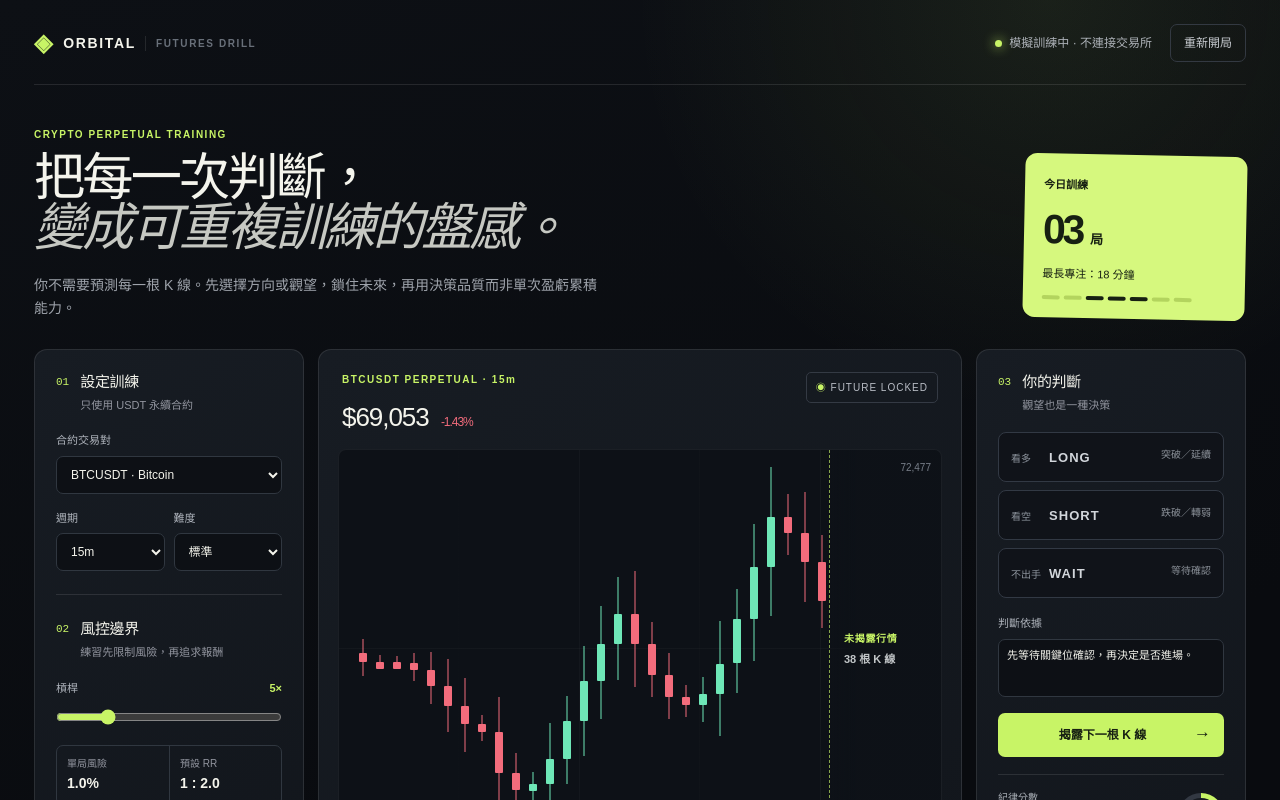
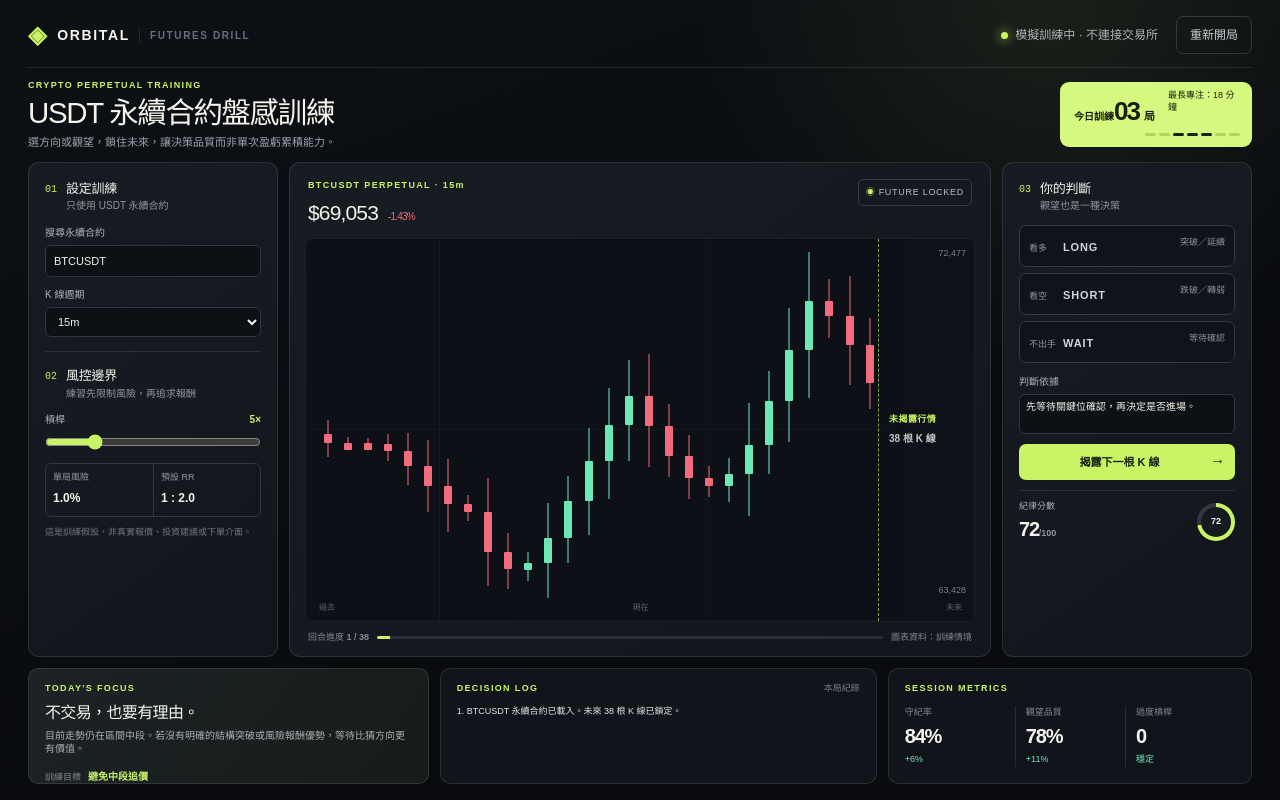
Before and after one commit to Hsiao0809/orbital-futures-drill, a Next.js app: page / in a window 1280 px wide. Shown: the top 800 px of the page. Built offline with nearby package versions, Linux system fonts and the light colour scheme.

Commit message:
Compact training viewport and add contract search

```diff
--- a/app/page.tsx
+++ b/app/page.tsx
@@ -11,9 +11,34 @@ const contracts = [
   { symbol: "SOLUSDT", name: "Solana", price: 164.8, tone: "#48e0b8" },
   { symbol: "XRPUSDT", name: "XRP", price: 0.592, tone: "#56b5ff" },
   { symbol: "DOGEUSDT", name: "Dogecoin", price: 0.132, tone: "#ffcf5a" },
+  { symbol: "BNBUSDT", name: "BNB", price: 604.2, tone: "#f3ba2f" },
+  { symbol: "ADAUSDT", name: "Cardano", price: 0.431, tone: "#5ba8f5" },
+  { symbol: "AVAXUSDT", name: "Avalanche", price: 32.4, tone: "#ef6d73" },
+  { symbol: "LINKUSDT", name: "Chainlink", price: 14.76, tone: "#4b8fff" },
+  { symbol: "DOTUSDT", name: "Polkadot", price: 5.91, tone: "#eb68a8" },
+  { symbol: "LTCUSDT", name: "Litecoin", price: 84.2, tone: "#b9c4d0" },
+  { symbol: "TRXUSDT", name: "TRON", price: 0.116, tone: "#ff5a5f" },
   { symbol: "SUIUSDT", name: "Sui", price: 0.822, tone: "#65d8ff" },
   { symbol: "HYPEUSDT", name: "Hyperliquid", price: 25.48, tone: "#f56aa0" },
   { symbol: "ENAUSDT", name: "Ethena", price: 0.364, tone: "#a9a6ff" },
+  { symbol: "WIFUSDT", name: "dogwifhat", price: 1.64, tone: "#b1d6e7" },
+  { symbol: "PEPEUSDT", name: "Pepe", price: 0.000011, tone: "#74d66e" },
+  { symbol: "FARTCOINUSDT", name: "Fartcoin", price: 0.78, tone: "#e6ca78" },
+  { symbol: "PENGUUSDT", name: "Pudgy Penguins", price: 0.012, tone: "#8be0ed" },
+  { symbol: "BONKUSDT", name: "Bonk", price: 0.000018, tone: "#f2a848" },
+  { symbol: "WLDUSDT", name: "Worldcoin", price: 2.16, tone: "#e9ecef" },
+  { symbol: "ARBUSDT", name: "Arbitrum", price: 0.73, tone: "#66aef2" },
+  { symbol: "OPUSDT", name: "Optimism", price: 1.87, tone: "#ff6871" },
+  { symbol: "APTUSDT", name: "Aptos", price: 7.1, tone: "#ececf0" },
+  { symbol: "INJUSDT", name: "Injective", price: 24.6, tone: "#7ac6f8" },
+  { symbol: "TIAUSDT", name: "Celestia", price: 7.4, tone: "#dca8f3" },
+  { symbol: "NEARUSDT", name: "NEAR Protocol", price: 5.2, tone: "#e7e8e9" },
+  { symbol: "SEIUSDT", name: "Sei", price: 0.49, tone: "#ff6575" },
+  { symbol: "TONUSDT", name: "Toncoin", price: 6.45, tone: "#57bde9" },
+  { symbol: "ATOMUSDT", name: "Cosmos", price: 9.2, tone: "#6979dd" },
+  { symbol: "FILUSDT", name: "Filecoin", price: 5.55, tone: "#1bb7ed" },
+  { symbol: "AAVEUSDT", name: "Aave", price: 96.8, tone: "#a38ee6" },
+  { symbol: "1000SHIBUSDT", name: "Shiba Inu", price: 17.4, tone: "#f19542" },
 ];
 
 function seededSeries(base: number, seed: number): Candle[] {
@@ -40,8 +65,9 @@ function price(value: number) {
 
 export default function Home() {
   const [contract, setContract] = useState(contracts[0]);
+  const [contractQuery, setContractQuery] = useState(contracts[0].symbol);
+  const [searchOpen, setSearchOpen] = useState(false);
   const [timeframe, setTimeframe] = useState("15m");
-  const [difficulty, setDifficulty] = useState("標準");
   const [visible, setVisible] = useState(38);
   const [side, setSide] = useState<Side>(null);
   const [leverage, setLeverage] = useState(5);
@@ -51,12 +77,14 @@ export default function Home() {
 
   const candles = useMemo(() => seededSeries(contract.price, contracts.findIndex((item) => item.symbol === contract.symbol) + 3), [contract]);
   const shown = candles.slice(Math.max(0, visible - 28), visible);
+  const matchedContracts = contracts.filter((item) => `${item.symbol} ${item.name}`.toLowerCase().includes(contractQuery.toLowerCase())).slice(0, 7);
   const current = candles[Math.max(0, visible - 1)];
   const movement = current ? ((current.close / current.open - 1) * 100).toFixed(2) : "0.00";
   const canReveal = visible < candles.length;
 
   useEffect(() => {
     setVisible(38);
+    setContractQuery(contract.symbol);
     setSide(null);
     setLog([`${contract.symbol} 永續合約已載入。未來 38 根 K 線已鎖定。`]);
     setNote("先等待關鍵位確認，再決定是否進場。");
@@ -114,8 +142,8 @@ export default function Home() {
       <section className="intro">
         <div>
           <p className="eyebrow">CRYPTO PERPETUAL TRAINING</p>
-          <h1>把每一次判斷，<br /><i>變成可重複訓練的盤感。</i></h1>
-          <p className="intro-copy">你不需要預測每一根 K 線。先選擇方向或觀望，鎖住未來，再用決策品質而非單次盈虧累積能力。</p>
+          <h1>USDT 永續合約盤感訓練</h1>
+          <p className="intro-copy">選方向或觀望，鎖住未來，讓決策品質而非單次盈虧累積能力。</p>
         </div>
         <div className="streak-card">
           <span>今日訓練</span>
@@ -128,8 +156,8 @@ export default function Home() {
       <section className="training-grid">
         <aside className="control-panel">
           <div className="panel-heading"><span>01</span><div><h2>設定訓練</h2><p>只使用 USDT 永續合約</p></div></div>
-          <label>合約交易對<select value={contract.symbol} onChange={(event) => setContract(contracts.find((item) => item.symbol === event.target.value) || contracts[0])}>{contracts.map((item) => <option key={item.symbol} value={item.symbol}>{item.symbol} · {item.name}</option>)}</select></label>
-          <div className="two-selects"><label>週期<select value={timeframe} onChange={(event) => setTimeframe(event.target.value)}><option>5m</option><option>15m</option><option>1h</option><option>4h</option></select></label><label>難度<select value={difficulty} onChange={(event) => setDifficulty(event.target.value)}><option>入門</option><option>標準</option><option>進階</option></select></label></div>
+          <div className="contract-search"><label>搜尋永續合約<input aria-label="搜尋永續合約" value={contractQuery} placeholder="例如 WIFUSDT" onFocus={() => setSearchOpen(true)} onChange={(event) => { setContractQuery(event.target.value.toUpperCase()); setSearchOpen(true); }} /></label>{searchOpen && <div className="contract-results">{matchedContracts.length ? matchedContracts.map((item) => <button type="button" key={item.symbol} onMouseDown={() => { setContract(item); setContractQuery(item.symbol); setSearchOpen(false); }}><b>{item.symbol}</b><span>{item.name}</span></button>) : <p>目前訓練清單沒有這個合約</p>}</div>}</div>
+          <div className="single-select"><label>K 線週期<select value={timeframe} onChange={(event) => setTimeframe(event.target.value)}><option>5m</option><option>15m</option><option>1h</option><option>4h</option></select></label></div>
           <div className="divider" />
           <div className="panel-heading compact"><span>02</span><div><h2>風控邊界</h2><p>練習先限制風險，再追求報酬</p></div></div>
           <label>槓桿 <strong className="field-value">{leverage}×</strong><input aria-label="槓桿" type="range" min="1" max="20" value={leverage} onChange={(event) => setLeverage(Number(event.target.value))} /></label>
```
Also changed, not shown: app/globals.css.
